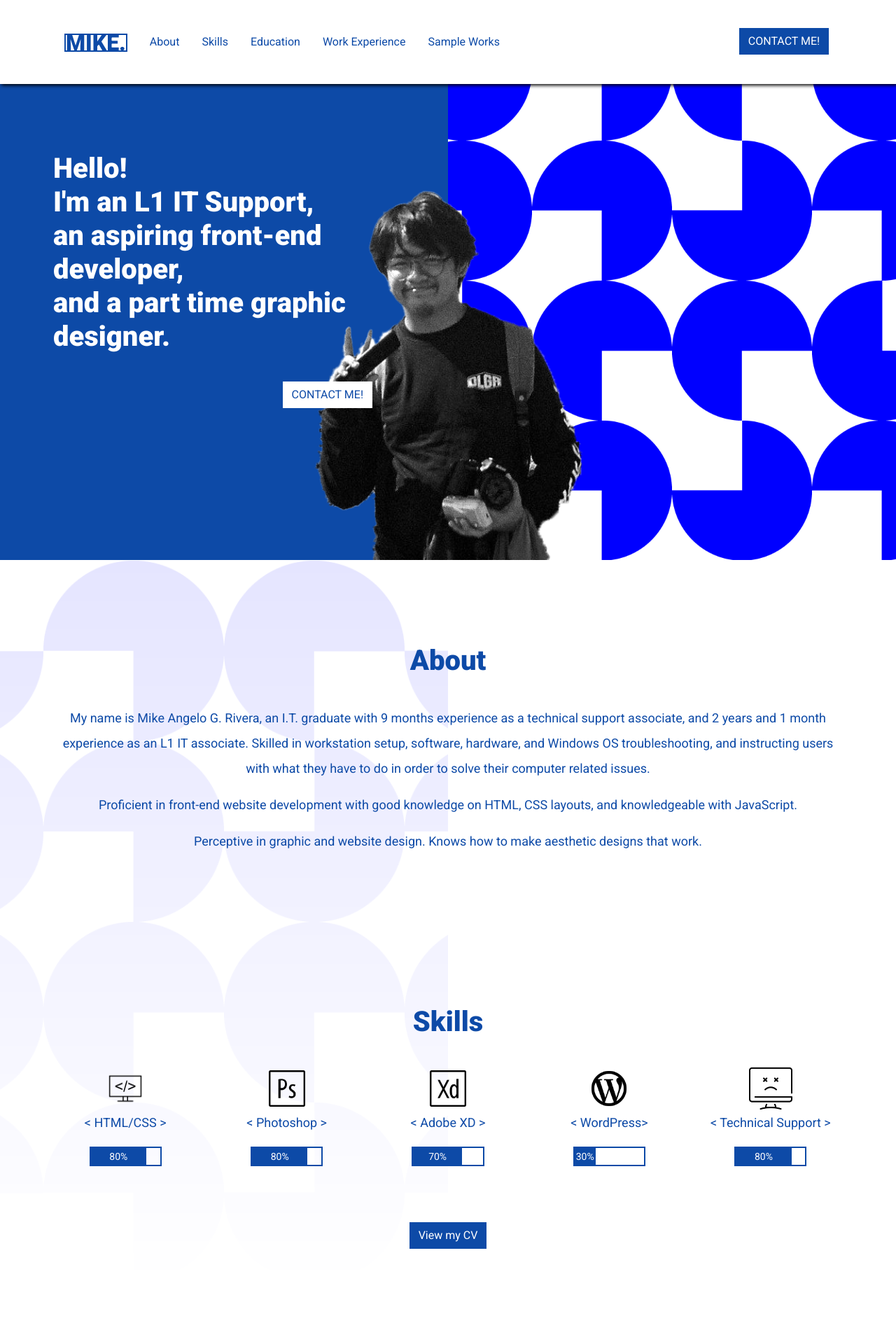
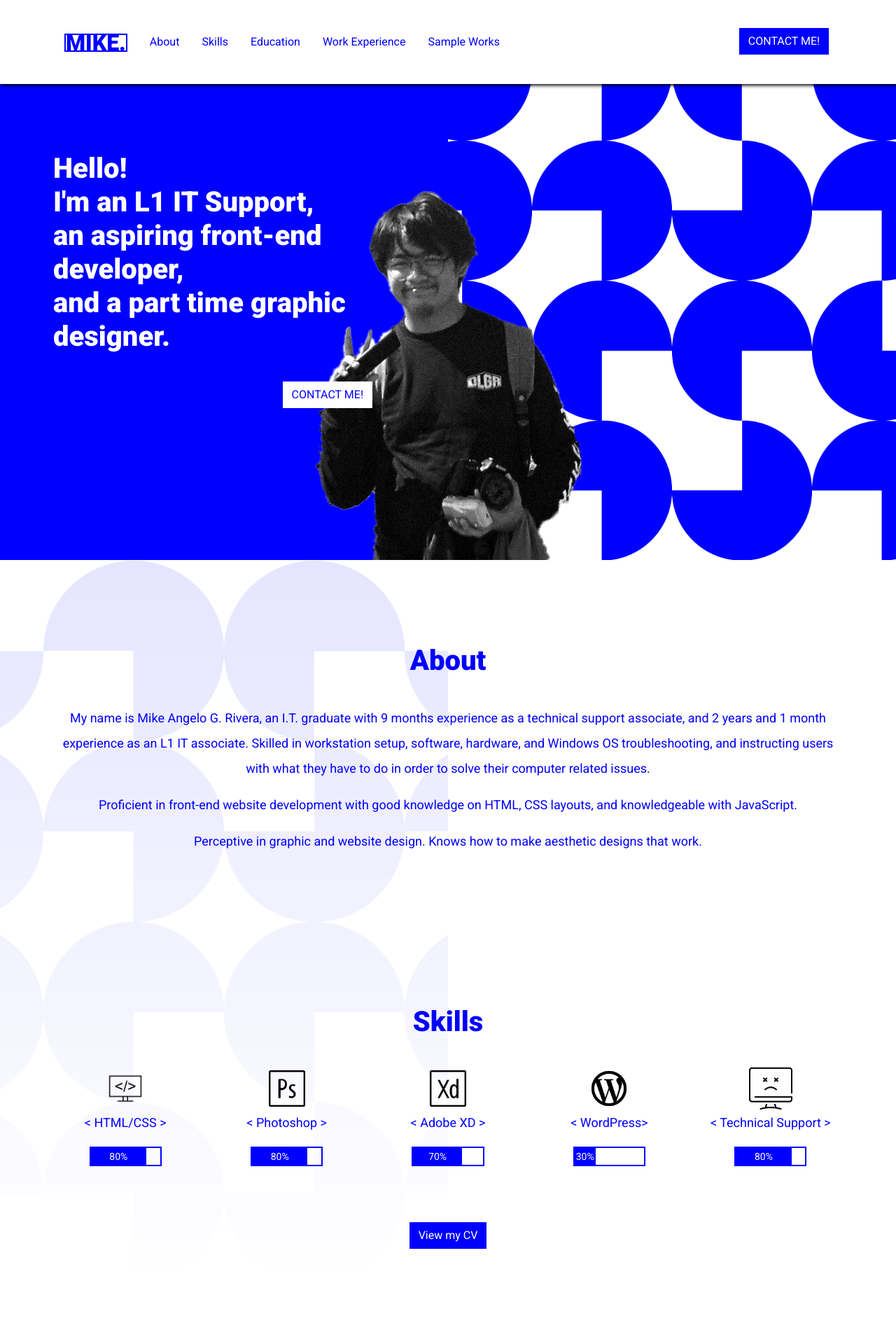
Before and after one commit to mayykmayyk/Portfolio, a plain HTML site: page index.html in a window 1280 px wide. Shown: the top 1900 px of the page at 70% size. Drawn offline with nearby package versions, Linux system fonts and the light colour scheme.

Commit message:
change color

```diff
--- a/main.css
+++ b/main.css
@@ -8,11 +8,11 @@ body{
 
 .logo{
     padding: 0; margin: 0;
-    border: 2px solid #0d4aa7;
+    border: 2px solid #0000ff;
     font-weight: 900;
     line-height: .7;
     font-size: 2em;
-    color: #0d4aa7;
+    color: #0000ff;
 }
 
 p{
@@ -39,27 +39,27 @@ p{
 }
 
 .cta-primary{
-    background-color: #0d4aa7;
+    background-color: #0000ff;
     border-radius: 0;
     color: white;
 }
 
 .cta-primary:hover{
     background-color: #fff;
-    color: #0d4aa7;
-    border: 1px solid #0d4aa7;
+    color: #0000ff;
+    border: 1px solid #0000ff;
 }
 
 .cta-secondary{
     margin-top: 2em;
     background-color: #fff;
     border-radius: 0;
-    color: #0d4aa7;
+    color: #0000ff;
     border: 1px solid #fff;
 }
 
 .cta-secondary:hover{
-    background-color: #0d4aa7;
+    background-color: #0000ff;
     color: #fff;
 }
 
@@ -75,11 +75,11 @@ header{
 }
 
 .nav a{
-    color: #0d4aa7;
+    color: #0000ff;
 }
 
 .nav a:not(.nav-logo):hover{
-    border-bottom: 5px #0d4aa7 solid;
+    border-bottom: 5px #0000ff solid;
     transition: 200ms;
 }
 
@@ -88,7 +88,7 @@ header{
     display: flex;
     height: 100vh;
     align-items: center;
-    background-color: #0d4aa7;
+    background-color: #0000ff;
     z-index: 0;
 }
 
@@ -137,7 +137,7 @@ header{
 }
 
 .section-header h1{
-    color: #0d4aa7;
+    color: #0000ff;
     font-weight: 900;
     margin-bottom: 0;
     margin: 1em 0;
@@ -145,7 +145,7 @@ header{
 
 .section-content{
     padding-top: 0;
-    color: #0d4aa7;
+    color: #0000ff;
 }
 
 .section-1 .hero-pattern{
@@ -165,11 +165,11 @@ header{
     left: 0; right: 0;
     margin: 0 auto;
     width: 50%;
-    border: 2px solid #0d4aa7;
+    border: 2px solid #0000ff;
 }
 
 .skill{
-    background-color: #0d4aa7;
+    background-color: #0000ff;
 }
 
 .skill-icon{
@@ -219,7 +219,7 @@ header{
 .education-container, .internship-container{
     padding: 1.5em  0;
     margin: 1em 0;
-    background-color: #0d4aa7;
+    background-color: #0000ff;
 }
 
 .date,.info{
@@ -227,7 +227,7 @@ header{
 }
 
 .experience-card{
-    background-color: #0d4aa7;
+    background-color: #0000ff;
     text-align: start;
     padding: 20px 30px;
     height: 100%;
@@ -238,7 +238,7 @@ header{
 }
 
 .section-6{
-    background-color: #0d4aa7;
+    background-color: #0000ff;
 }
 
 .section-6 .section-header h1{
@@ -261,7 +261,7 @@ footer .flex-wrapper{
 
 footer  p, footer small{
     margin: 0;
-    color: #0d4aa7;
+    color: #0000ff;
 }
 
 @media screen and (max-width: 991px) {
```
